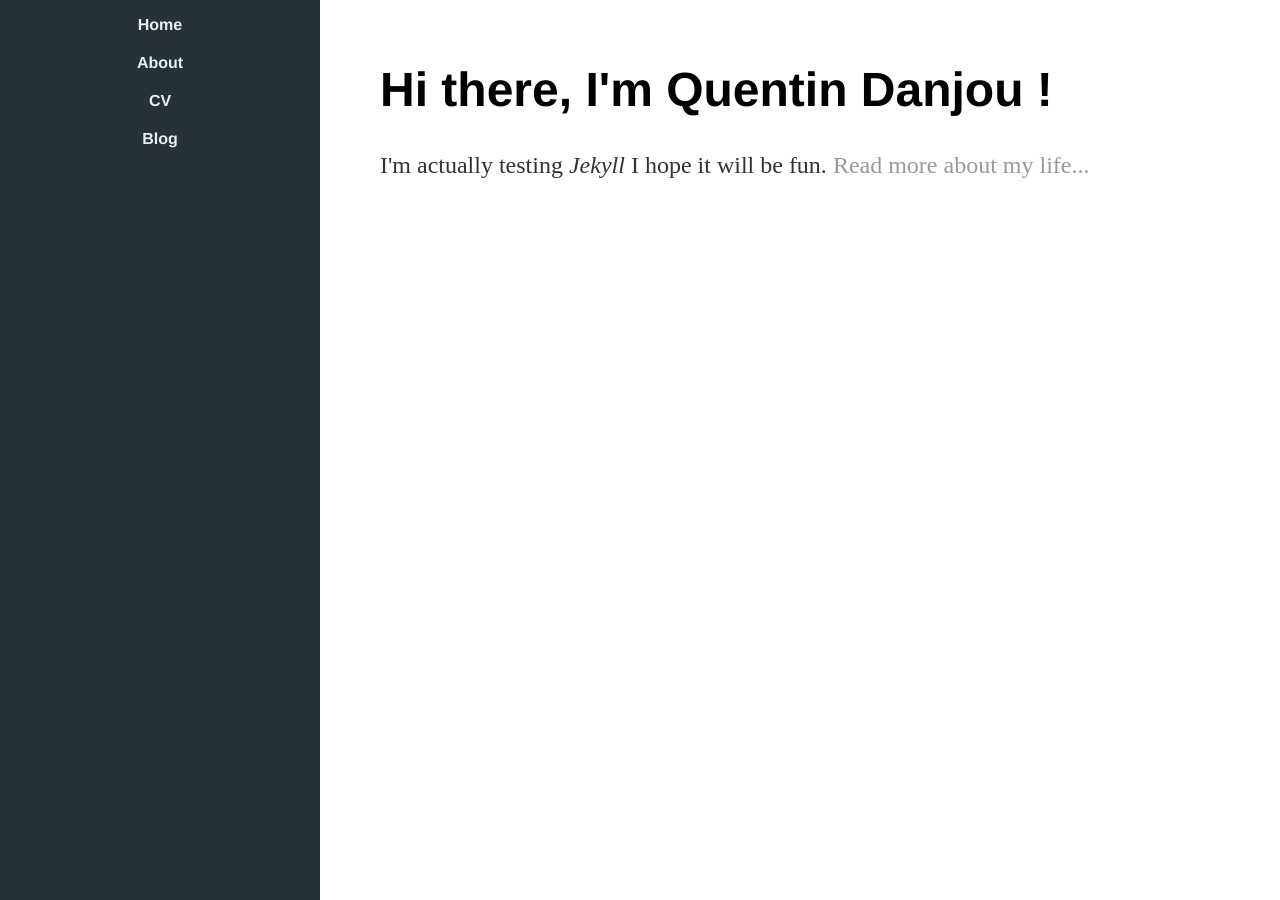
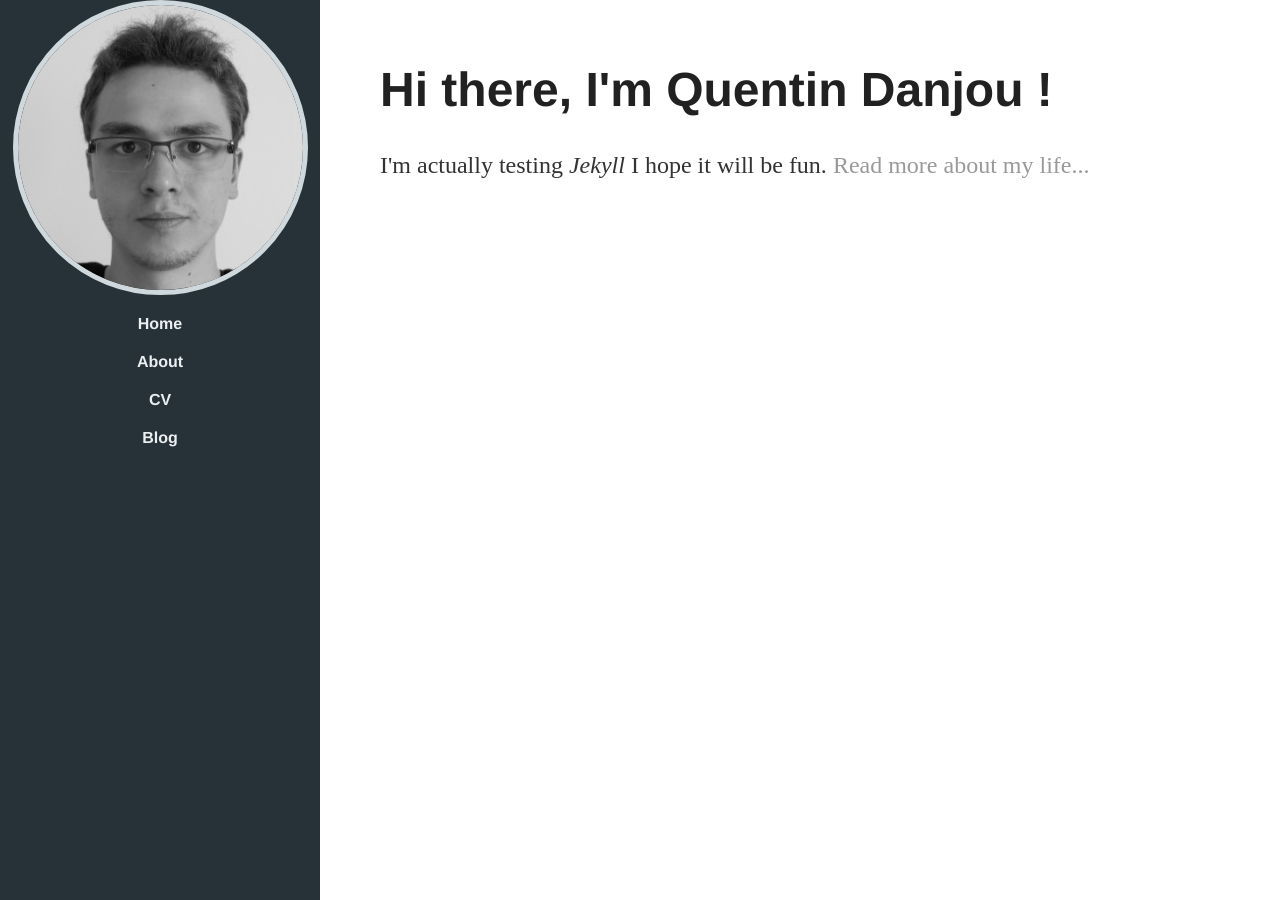
Before and after one commit to danjou-a/danjou-a.github.io, a Jekyll site: the page built from index.html, in a window 1280 px wide. Built offline with Jekyll 4.4.1, drawn with Linux system fonts in a browser that asks for light colours.

Commit message:
add profil picture

```diff
--- a/_layouts/default.html
+++ b/_layouts/default.html
@@ -7,6 +7,7 @@
   </head>
   <body>
     <nav>
+      <img class="img-profil" src="/assets/img/profil_ln.jpg">
       <ul>
 	      <li><a href="/">Home</a></li>
 	      <li><a href="/about">About</a></li>
--- a/css/main.css
+++ b/css/main.css
@@ -1,6 +1,7 @@
 body {
     margin: 0px;
     padding: 0px;
+    color: #212121;
     /* width: 70%; */
 }
 
@@ -74,6 +75,13 @@ ul.posts li {
     list-style: none;
 }
 
+.img-profil {
+    border-radius: 50%;
+    border-style: solid;
+    border-color: #CFD8DC;
+    border-width: 5px;
+ }
+
 /* footer {
     border-top: 1px solid #d5d5d5;
     font-size: .8em;
```
Also changed, not shown: assets/img/profil_ln.jpg (added).
